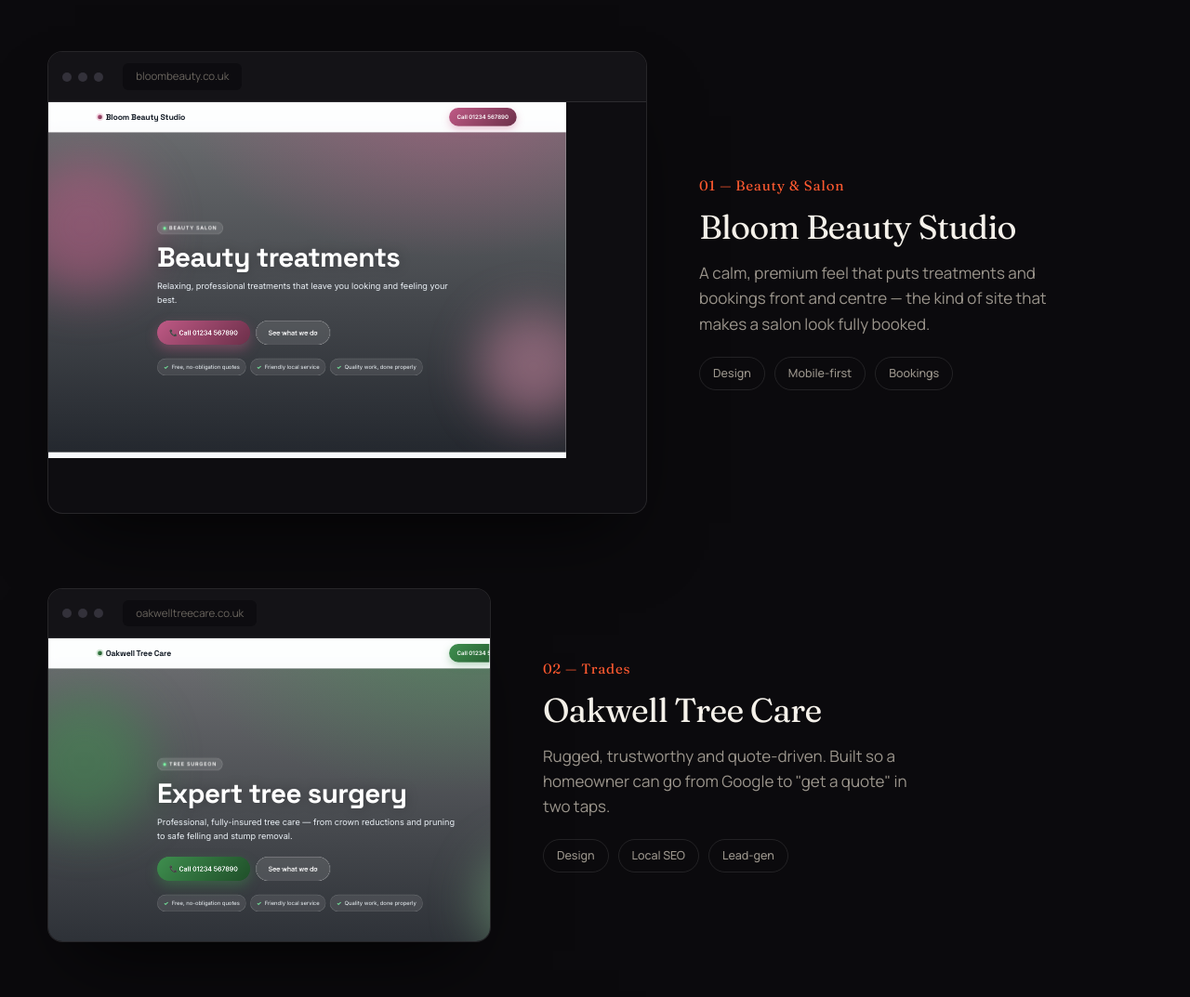
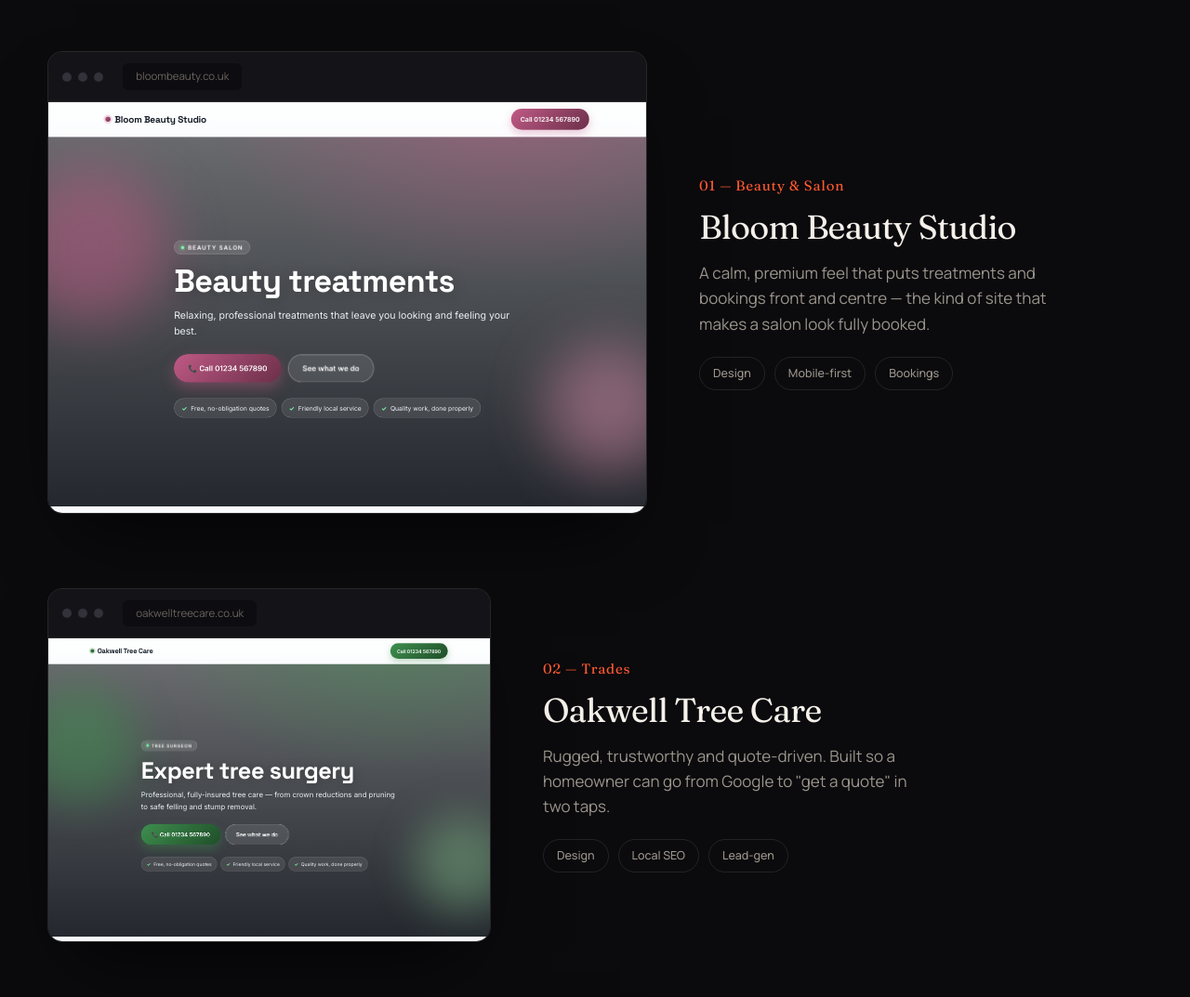
Before and after one commit to danieljee48-sudo/falcon-previews, a plain HTML site: page v2/index.html in a window 1280 px wide. Shown: the part 1452-2525 px from the top of the page at 93% size. Drawn offline with Linux system fonts and the light colour scheme.

Commit message:
publish 31 files

```diff
--- a/v2/index.html
+++ b/v2/index.html
@@ -88,8 +88,8 @@
   .frame .bar{display:flex;align-items:center;gap:7px;padding:12px 15px;background:#141317;border-bottom:1px solid var(--line)}
   .frame .bar i{width:10px;height:10px;border-radius:50%;background:#33313a}
   .frame .bar .url{margin-left:14px;font-size:11.5px;color:var(--faint);background:#0d0c10;padding:5px 14px;border-radius:6px}
-  .frame .view{aspect-ratio:16/11;overflow:hidden;position:relative}
-  .frame iframe{position:absolute;top:0;left:0;width:1280px;height:880px;border:0;transform:scale(.435);transform-origin:top left;pointer-events:none}
+  .frame .view{aspect-ratio:16/11;overflow:hidden;position:relative;background:#0e0d11}
+  .frame iframe{position:absolute;top:0;left:0;width:1280px;border:0;transform-origin:top left;pointer-events:none}
   .work-txt .no{font-family:var(--serif);font-size:15px;color:var(--accent);letter-spacing:.05em}
   .work-txt h3{font-family:var(--serif);font-weight:400;font-size:clamp(26px,3vw,36px);letter-spacing:-.02em;margin:14px 0 16px;line-height:1.05}
   .work-txt p{color:var(--muted);max-width:40ch;margin-bottom:22px}
@@ -268,5 +268,17 @@
   addEventListener('scroll',function(){hd.classList.toggle('scrolled',scrollY>24)},{passive:true});
   var io=new IntersectionObserver(function(es){es.forEach(function(e){if(e.isIntersecting){e.target.classList.add('in');io.unobserve(e.target)}})},{threshold:.14});
   document.querySelectorAll('.rv').forEach(function(el,i){el.style.transitionDelay=(i%3*70)+'ms';io.observe(el)});
+  // Scale each live-work iframe to fill its frame exactly (top-cropped, no scrollbars)
+  function fitFrames(){
+    document.querySelectorAll('.frame .view').forEach(function(v){
+      var ifr=v.querySelector('iframe'); if(!ifr)return;
+      var scale=v.clientWidth/1280;
+      ifr.style.transform='scale('+scale+')';
+      ifr.style.height=Math.ceil(v.clientHeight/scale)+'px';
+    });
+  }
+  addEventListener('resize',fitFrames);
+  document.querySelectorAll('.frame iframe').forEach(function(f){f.addEventListener('load',fitFrames)});
+  fitFrames(); setTimeout(fitFrames,600); setTimeout(fitFrames,1600);
 </script>
 </body></html>
```
